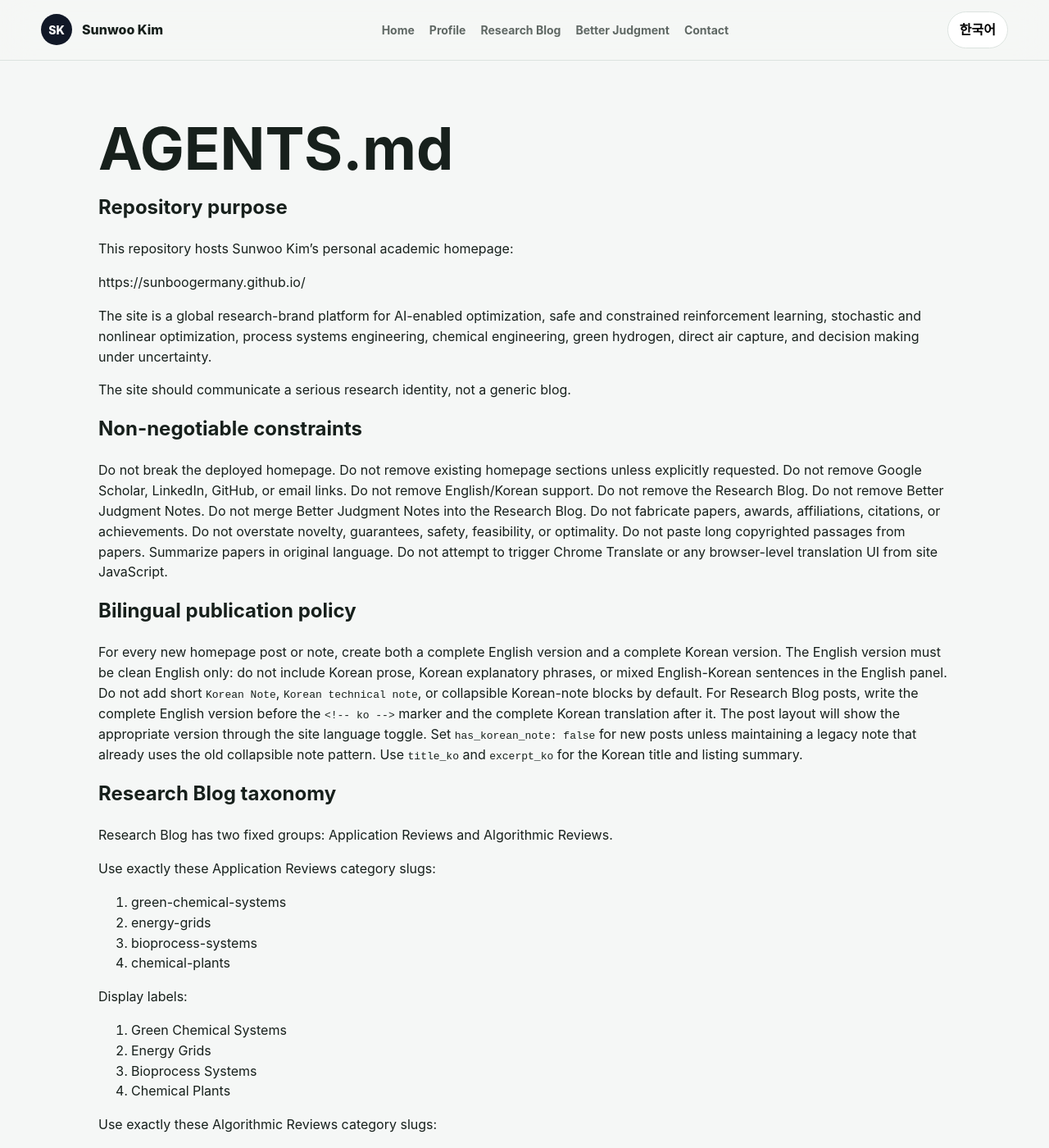
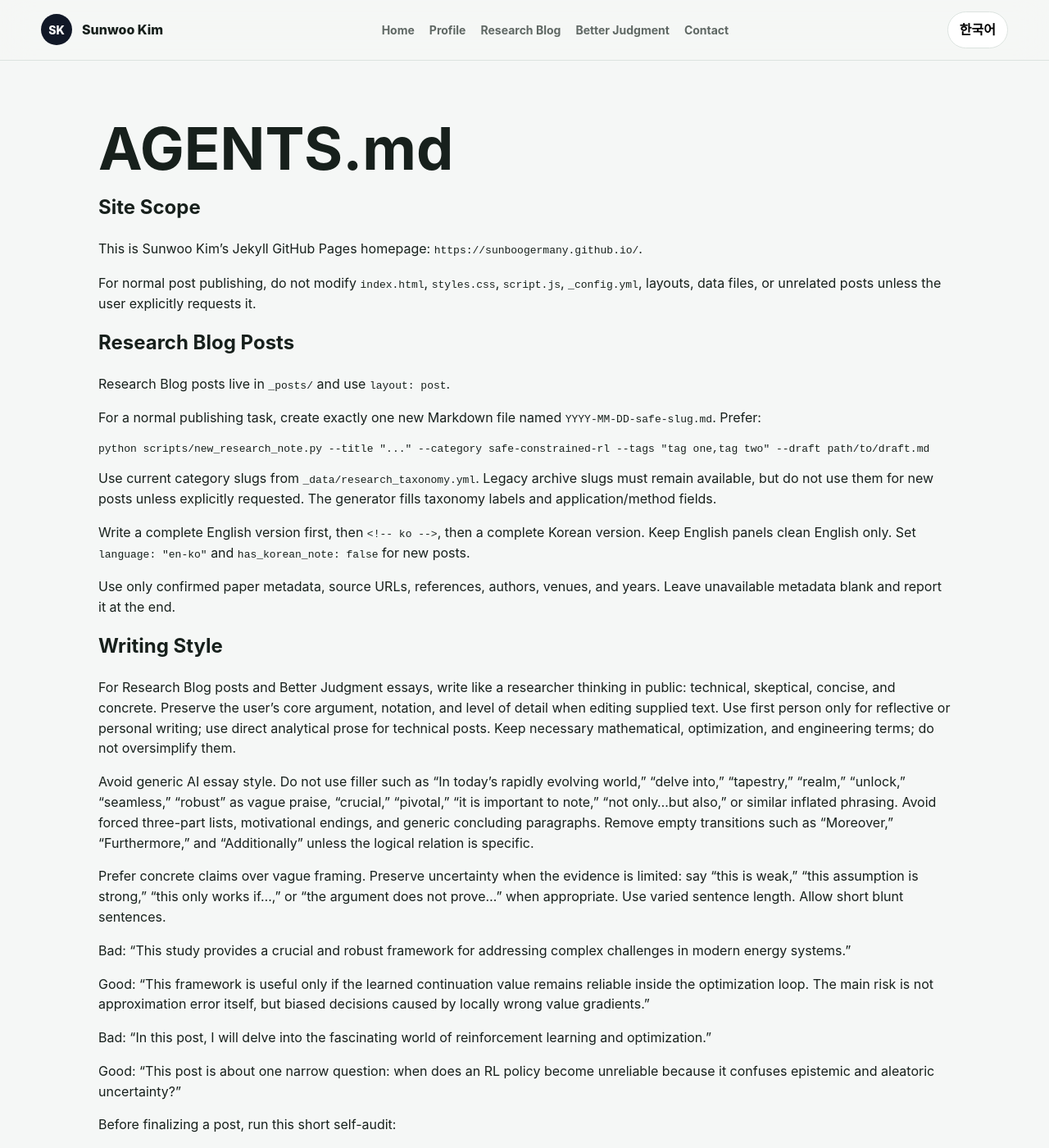
Before and after one commit to SunBooGermany/SunBooGermany.github.io, a Jekyll site: the page built from AGENTS.md, in a window 1280 px wide and 1400 px high. Shown: the whole window at 82% size. Built offline with Jekyll 4.4.1, drawn with Linux system fonts in a browser that asks for light colours; our own code applies the rules of GitHub Pages for plain Markdown files; some of the changed text lies outside the part shown.

Commit message:
Add homepage writing style guidance

````diff
--- a/AGENTS.md
+++ b/AGENTS.md
@@ -1,250 +1,103 @@
 # AGENTS.md
 
-## Repository purpose
+## Site Scope
 
-This repository hosts Sunwoo Kim's personal academic homepage:
+This is Sunwoo Kim's Jekyll GitHub Pages homepage:
+`https://sunboogermany.github.io/`.
 
-https://sunboogermany.github.io/
+For normal post publishing, do not modify `index.html`, `styles.css`, `script.js`,
+`_config.yml`, layouts, data files, or unrelated posts unless the user explicitly
+requests it.
 
-The site is a global research-brand platform for AI-enabled optimization, safe and constrained reinforcement learning, stochastic and nonlinear optimization, process systems engineering, chemical engineering, green hydrogen, direct air capture, and decision making under uncertainty.
+## Research Blog Posts
 
-The site should communicate a serious research identity, not a generic blog.
+Research Blog posts live in `_posts/` and use `layout: post`.
 
-## Non-negotiable constraints
+For a normal publishing task, create exactly one new Markdown file named
+`YYYY-MM-DD-safe-slug.md`. Prefer:
 
-Do not break the deployed homepage.
-Do not remove existing homepage sections unless explicitly requested.
-Do not remove Google Scholar, LinkedIn, GitHub, or email links.
-Do not remove English/Korean support.
-Do not remove the Research Blog.
-Do not remove Better Judgment Notes.
-Do not merge Better Judgment Notes into the Research Blog.
-Do not fabricate papers, awards, affiliations, citations, or achievements.
-Do not overstate novelty, guarantees, safety, feasibility, or optimality.
-Do not paste long copyrighted passages from papers.
-Summarize papers in original language.
-Do not attempt to trigger Chrome Translate or any browser-level translation UI from site JavaScript.
-
-## Bilingual publication policy
-
-For every new homepage post or note, create both a complete English version and a complete Korean version.
-The English version must be clean English only: do not include Korean prose, Korean explanatory phrases, or mixed English-Korean sentences in the English panel.
-Do not add short `Korean Note`, `Korean technical note`, or collapsible Korean-note blocks by default.
-For Research Blog posts, write the complete English version before the `<!-- ko -->` marker and the complete Korean translation after it. The post layout will show the appropriate version through the site language toggle.
-Set `has_korean_note: false` for new posts unless maintaining a legacy note that already uses the old collapsible note pattern.
-Use `title_ko` and `excerpt_ko` for the Korean title and listing summary.
-
-## Research Blog taxonomy
-
-Research Blog has two fixed groups: Application Reviews and Algorithmic Reviews.
-
-Use exactly these Application Reviews category slugs:
-
-1. green-chemical-systems
-2. energy-grids
-3. bioprocess-systems
-4. chemical-plants
-
-Display labels:
-
-1. Green Chemical Systems
-2. Energy Grids
-3. Bioprocess Systems
-4. Chemical Plants
-
-Use exactly these Algorithmic Reviews category slugs:
-
-1. safe-constrained-rl
-2. stochastic-nonlinear-optimization
-3. llm-probabilistic-approaches
-4. graph-represented-methods
-
-Display labels:
-
-1. Safe & Constrained RL
-2. Stochastic & Nonlinear Optimization
-3. LLM & Probabilistic Approaches
-4. Graph-Represented Methods
-
-Do not create new categories unless explicitly requested.
-
-Legacy category URLs must remain available:
-
-- nonlinear-optimization should point users toward stochastic-nonlinear-optimization.
-- probabilistic-heuristic-model should point users toward llm-probabilistic-approaches.
-- safe-constrained-rl remains a current category.
-
-## Better Judgment Notes purpose
-
-Better Judgment Notes remain a separate writing section focused on decision making, social phenomena, global affairs, philosophical reflections, and ideas from books, interviews, conversations, lectures, essays, and public affairs.
-
-Use exactly these internal category slugs:
-
-1. decision-making
-2. social-phenomena
-3. global-affairs
-
-Display labels:
-
-1. For Wiser Decision-Making / 더 현명한 의사결정을 내리기 위하여
-2. Understanding Social Phenomena / 사회 현상을 이해하기 위하여
-3. Understanding Global Affairs / 국제 정세의 흐름을 이해하기 위하여
-
-Allowed `source_type` values:
-
-- book
-- interview
-- lecture
-- essay
-- article
-- personal-reflection
-- public-affairs
-
-## Better Judgment post format
-
-Every Better Judgment note must use the `judgment-post` layout and contain:
-
-1. Core insight
-2. Why this matters
-3. Decision-making principle
-4. What this explains about people or systems
-5. Practical implication
-6. Limits of the idea
-7. Connection to my life and research
-8. Source metadata
-
-The tone must be reflective but analytical, readable, practical without cliche, and intellectually serious. Clearly distinguish personal interpretation from verified facts. For public affairs or international politics, check factual claims against reliable sources before publication; do not make unsupported political or social claims.
-
-Provide a complete Korean version alongside the English version for new notes. Do not fabricate source facts or translations of quoted/source material beyond the available evidence.
-
-## Daily research-note purpose
-
-Each daily note should show critical research judgment, not just summarize a paper.
-
-Target readers:
-- RL researchers
-- safe/constrained RL researchers
-- AI researchers
-- optimization researchers
-- process systems engineering researchers
-- chemical engineering researchers
-- clean-energy system researchers
-- technical entrepreneurs
-
-Tone:
-- rigorous
-- critical
-- precise
-- readable
-- not promotional
-- not exaggerated
-
-## Required research-post structure
-
-Each research post should contain:
-
-1. Positioning
-2. Problem setting
-3. Prior research gap
-4. Core idea
-5. Mathematical structure
-6. Why it can work
-7. Assumptions and limitations
-8. Critical assessment
-9. References
-
-After the English `References` section, add `<!-- ko -->` and then a complete Korean version of the post with its own references section. Do not add a separate Korean technical note section.
-
-Do not add separate sections connecting the paper to Sunwoo Kim's research or proposing extensions by default. Include such sections only when the user explicitly requests them.
-
-## References policy
-
-The `References` section must identify the focal paper and include references from the paper when they are available in the provided material.
-Use reference details only from the provided paper, supplied source text, supplied metadata or bibliography, or verified source material.
-Do not infer or fabricate missing references.
-If the material does not provide enough reference information, leave missing items blank or report them as missing metadata in the final report.
-Fill front matter metadata fields only when they are confirmed from the provided material or verified source material.
-
-## Research post front matter schema
-
-Use this schema for new Research Blog posts:
-
-```yaml
----
-layout: post
-title: "..."
-title_ko: "..."
-date: YYYY-MM-DD
-category: safe-constrained-rl
-category_label: "Safe & Constrained RL"
-research_group: algorithmic_reviews
-research_category: safe-constrained-rl
-research_category_label: "Safe & Constrained RL"
-application_category: ""
-application_category_label: ""
-method_category: safe-constrained-rl
-method_category_label: "Safe & Constrained RL"
-paper_title: "..."
-authors: "..."
-venue: "..."
-year: "..."
-doi: ""
-arxiv: ""
-source_url: ""
-tags:
-  - ...
-excerpt: "One or two sentence summary for listing pages."
-excerpt_ko: "Korean translation of the listing summary."
-language: "en-ko"
-has_korean_note: false
----
+```bash
+python scripts/new_research_note.py --title "..." --category safe-constrained-rl --tags "tag one,tag two" --draft path/to/draft.md
 ```
 
-Keep `category` and `category_label` for backward compatibility. For application-focused reviews, set `research_group: application_reviews`, set `application_category`, and leave `method_category` blank unless a secondary method category is explicitly needed. For algorithm-focused reviews, set `research_group: algorithmic_reviews`, set `method_category`, and leave `application_category` blank unless a secondary application category is explicitly needed.
+Use current category slugs from `_data/research_taxonomy.yml`. Legacy archive
+slugs must remain available, but do not use them for new posts unless explicitly
+requested. The generator fills taxonomy labels and application/method fields.
 
-## Quality rules
+Write a complete English version first, then `<!-- ko -->`, then a complete
+Korean version. Keep English panels clean English only. Set `language: "en-ko"`
+and `has_korean_note: false` for new posts.
 
-If a paper proves a theorem, state precisely what is proved.
-If a paper only provides empirical evidence, do not describe it as a guarantee.
-If assumptions are strong, say so.
-If scalability is unclear, say so.
-If feasibility or safety is approximate, say so.
-Explain important equations intuitively when needed without changing their mathematical meaning.
-If an explicitly requested connection or extension is speculative, label it as a proposed direction rather than a result.
-Use English as the main language for published posts.
-Include a complete Korean version for published posts, separated from the English version with `<!-- ko -->`.
-The English version must not contain Korean prose or a Korean-note section.
+Use only confirmed paper metadata, source URLs, references, authors, venues, and
+years. Leave unavailable metadata blank and report it at the end.
 
-## Equation rendering policy
+## Writing Style
 
-Use native MathML for equations in research notes when notation requires mathematical layout, including superscripts, subscripts, accents, summations, matrices, expectations, or optimization constraints.
-Do not render mathematical equations as fenced `text` code blocks or approximate mathematical layout with plain-text symbols when MathML can express the notation precisely.
-Use inline `<math>...</math>` for mathematical notation inside prose and `<math display="block" aria-label="...">...</math>` for displayed equations.
-Include an informative `aria-label` on displayed equations.
-Plain-text code blocks may still be used for algorithm flows, pseudocode, or terminal-like sequences that are not mathematical notation.
-Rely on the browser's native MathML layout by default; do not add global or research-post CSS that changes the `math` display mode, font, sizing, wrapping, overflow, or alignment unless it has been explicitly tested and requested.
+For Research Blog posts and Better Judgment essays, write like a researcher
+thinking in public: technical, skeptical, concise, and concrete. Preserve the
+user's core argument, notation, and level of detail when editing supplied text.
+Use first person only for reflective or personal writing; use direct analytical
+prose for technical posts. Keep necessary mathematical, optimization, and
+engineering terms; do not oversimplify them.
 
-## Sunwoo Kim's research positioning
+Avoid generic AI essay style. Do not use filler such as "In today's rapidly
+evolving world," "delve into," "tapestry," "realm," "unlock," "seamless,"
+"robust" as vague praise, "crucial," "pivotal," "it is important to note,"
+"not only...but also," or similar inflated phrasing. Avoid forced three-part
+lists, motivational endings, and generic concluding paragraphs. Remove empty
+transitions such as "Moreover," "Furthermore," and "Additionally" unless the
+logical relation is specific.
 
-When relevant, connect papers to:
-- stochastic optimization
-- robust optimization
-- safe and constrained RL
-- nonlinear optimization
-- model predictive control
-- multi-timescale decision making
-- hydrogen and clean-energy supply chains
-- direct air capture
-- feasibility-critical planning and control
-- optimization-compatible neural networks
-- ICNN/PICNN/convexity-preserving surrogates
-- Bellman/continuation-value approximation
-- planning under exogenous Markovian uncertainty
+Prefer concrete claims over vague framing. Preserve uncertainty when the evidence
+is limited: say "this is weak," "this assumption is strong," "this only works
+if...," or "the argument does not prove..." when appropriate. Use varied sentence
+length. Allow short blunt sentences.
 
-## Commit style
+Bad: "This study provides a crucial and robust framework for addressing complex
+challenges in modern energy systems."
 
-For infrastructure:
-Add Jekyll research-log infrastructure
+Good: "This framework is useful only if the learned continuation value remains
+reliable inside the optimization loop. The main risk is not approximation error
+itself, but biased decisions caused by locally wrong value gradients."
 
-For daily notes:
-Add research note: <short title>
+Bad: "In this post, I will delve into the fascinating world of reinforcement
+learning and optimization."
+
+Good: "This post is about one narrow question: when does an RL policy become
+unreliable because it confuses epistemic and aleatoric uncertainty?"
+
+Before finalizing a post, run this short self-audit:
+
+1. Does any paragraph sound like generic AI filler?
+2. Are there inflated adjectives or vague claims?
+3. Is the conclusion saying something real, or just wrapping up?
+4. Would a skeptical researcher find the statement precise?
+
+## Research Writing Constraints
+
+Summarize papers in original language; do not paste long copyrighted passages. Do
+not fabricate sources or references. Do not overstate novelty, guarantees, safety,
+feasibility, optimality, or theorem-backed claims. If a connection or extension is
+speculative, label it as a proposed direction.
+
+Use native MathML for mathematical notation that needs superscripts, subscripts,
+summations, matrices, or optimization constraints. Use fenced code blocks only for
+pseudocode, algorithm sketches, or terminal-like text.
+
+## Better Judgment Notes
+
+Better Judgment Notes are separate from the Research Blog. They live in
+`_better_judgment/` and use `layout: judgment-post`. Prefer
+`scripts/new_better_judgment_note.py` for new notes. Do not merge Better Judgment
+content into Research Blog posts unless explicitly requested.
+
+When the user asks to publish their pasted Better Judgment essay as-is, preserve
+the supplied essay structure and make only the minimum front matter/path changes.
+
+## Finish Checklist
+
+Before finishing, verify the changed file list. Run feasible syntax/build checks.
+Confirm the Research Blog index and relevant category page will include a new
+post. Summarize files changed, missing metadata, and any checks that could not be
+run. Commit or push only when the user explicitly asks to publish, upload, or
+commit.
````
